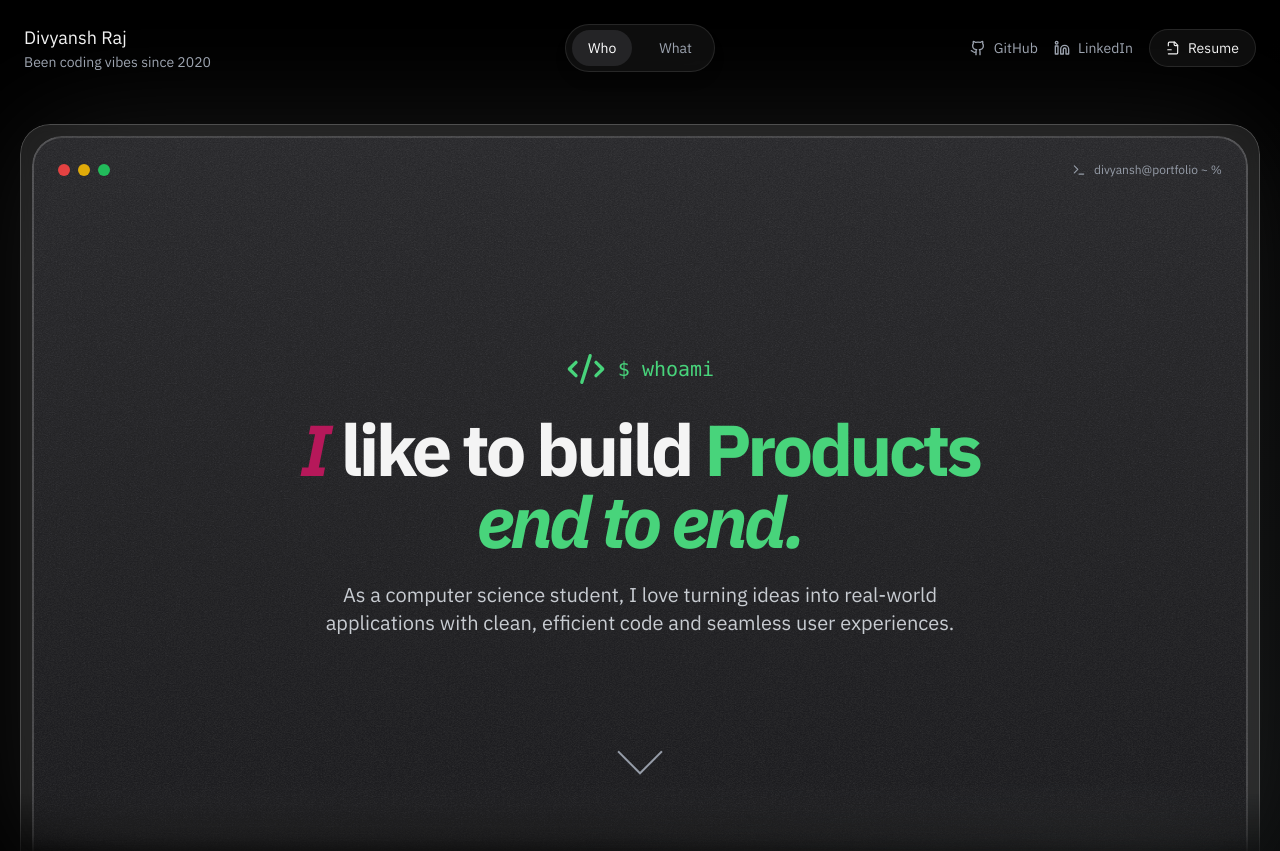
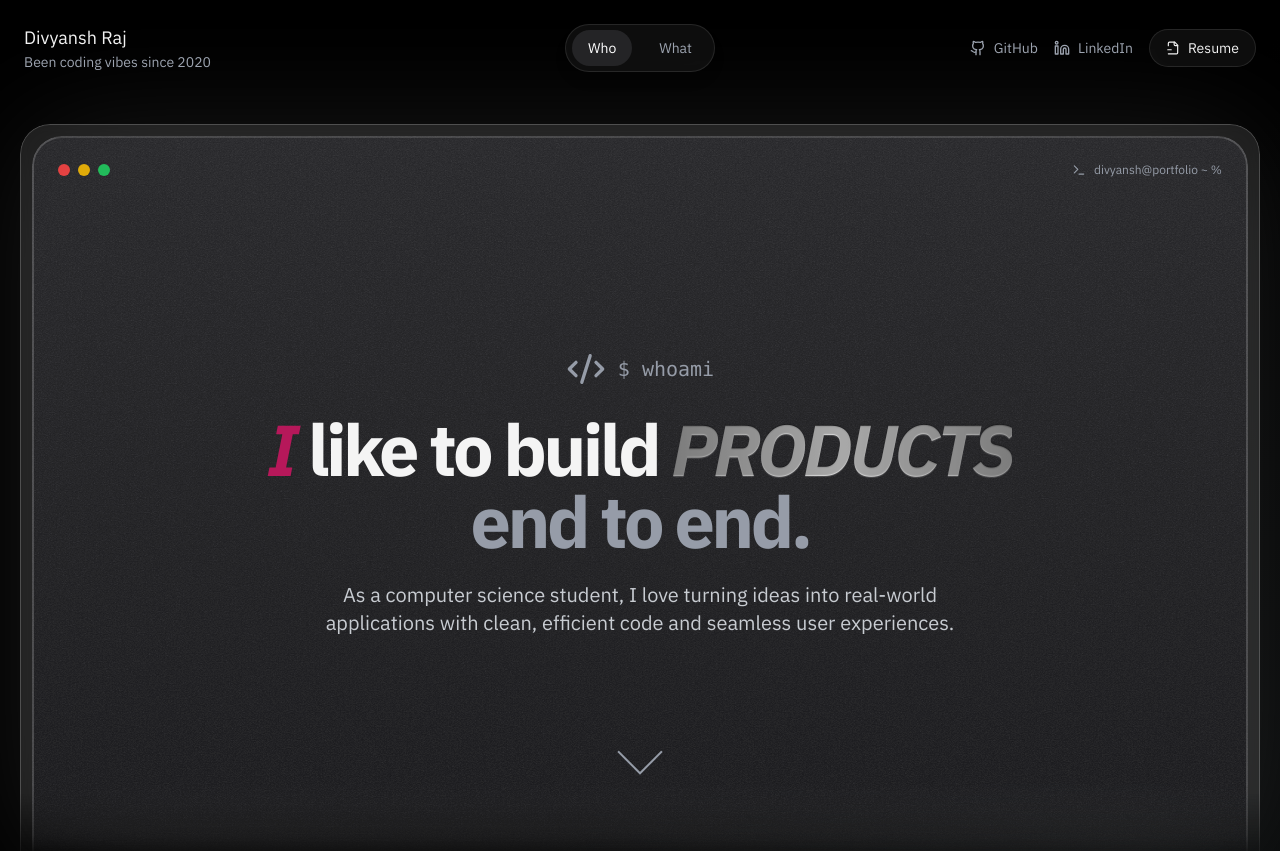
Before and after one commit to divyanshraj0408/Personal-Portfolio, a React (Vite) app: page / in a window 1280 px wide. Shown: the top 851 px of the page. Built offline with nearby package versions, Linux system fonts and the light colour scheme.

Commit message:
mobile navigation update

```diff
--- a/src/components/Navigation.jsx
+++ b/src/components/Navigation.jsx
@@ -13,13 +13,14 @@ const Navigation = () => {
   const navigate = useNavigate();
   const [activeTab, setActiveTab] = useState("work");
   const [mobileMenuOpen, setMobileMenuOpen] = useState(false);
-
   const toggleMobileMenu = () => {
-    setMobileMenuOpen(!mobileMenuOpen);
+    // console.log("Toggled mobile menu:", !mobileMenuOpen);
+    setMobileMenuOpen((prev) => !prev);
   };
 
+
   return (
-    <nav className="w-full text-on-bg-color p-6 mb-10 top-0 z-50 ">
+    <nav className="relative w-full text-on-bg-color p-6 mb-10 top-0 z-50">
       <div className="max-w-[100%] mx-auto flex justify-between items-center relative">
         {/* Left side - Name and title */}
         <div className="w-1/3">
@@ -35,8 +36,7 @@ const Navigation = () => {
         <div className="hidden md:block fixed left-1/2 -translate-x-1/2 z-10">
           <div className="flex items-center justify-between w-[150px] h-12 px-1.5 relative backdrop-blur-lg bg-white/5 rounded-3xl border border-white/10 transition-all duration-300 ease-in-out shadow-lg">
             <button
-              className={`px-4 py-2 text-sm rounded-full transition-all ${
-                activeTab === "work"
+              className={`px-4 py-2 text-sm rounded-full transition-all ${activeTab === "work"
                 ? "text-white bg-zinc-800/90"
                 : "text-gray-400 hover:text-white"
                 }`}
@@ -48,8 +48,7 @@ const Navigation = () => {
               Who
             </button>
             <button
-              className={`px-4 py-2 text-sm rounded-full transition-all ${
-                activeTab === "info"
+              className={`px-4 py-2 text-sm rounded-full transition-all ${activeTab === "info"
                 ? "text-white bg-zinc-800/90"
                 : "text-gray-400 hover:text-white"
                 }`}
@@ -109,38 +108,39 @@ const Navigation = () => {
 
       {/* Mobile menu */}
       {mobileMenuOpen && (
-        <div className="md:hidden absolute top-full left-0 right-0 bg-zinc-900/95 backdrop-blur-md border-b border-white/5 p-4">
-          <div className="flex justify-center mb-4">
+        // <div className="md:hidden absolute top-full left-0 right-0 bg-zinc-900/95 backdrop-blur-md border-b border-white/5 p-4 z-[999]">
+        <div className="md:hidden">
+          <div className="flex justify-center mb-1 mt-4">
             <div className="flex items-center justify-between w-[150px] h-12 px-1.5 relative backdrop-blur-lg bg-white/5 rounded-3xl border border-white/10 transition-all duration-300 ease-in-out shadow-lg">
               <button
-                className={`px-4 py-2 text-sm rounded-full transition-all ${
-                  activeTab === "work"
+                className={`px-4 py-2 text-sm rounded-full transition-all ${activeTab === "work"
                   ? "text-white bg-zinc-800/90"
                   : "text-gray-400 hover:text-white"
                   }`}
                 onClick={() => {
                   setActiveTab("work");
+                  navigate("/");
                   setMobileMenuOpen(false);
                 }}
               >
                 Work
               </button>
               <button
-                className={`px-4 py-2 text-sm rounded-full transition-all ${
-                  activeTab === "info"
+                className={`px-4 py-2 text-sm rounded-full transition-all ${activeTab === "info"
                   ? "text-white bg-zinc-800/90"
                   : "text-gray-400 hover:text-white"
                   }`}
                 onClick={() => {
                   setActiveTab("info");
                   setMobileMenuOpen(false);
+                  navigate("/info");
                 }}
               >
                 Info
               </button>
             </div>
           </div>
-          <div className="flex flex-col space-y-4">
+          {/* <div className="flex flex-col space-y-4">
             <a
               href="https://github.com/divyanshraj"
               target="_blank"
@@ -171,7 +171,7 @@ const Navigation = () => {
               Résumé
               <ArrowUpRight size={16} />
             </a>
-          </div>
+          </div> */}
         </div>
       )}
     </nav>
--- a/src/components/Terminal.jsx
+++ b/src/components/Terminal.jsx
@@ -1,4 +1,5 @@
 import { Code2, Terminal as TerminalIcon } from "lucide-react";
+import "./terminal.css"
 
 const Terminal = () => {
   return (
@@ -59,14 +60,14 @@ const Terminal = () => {
           {/* Main Content (Centered) */}
           <div className="flex flex-col justify-center items-center flex-grow text-center">
             <div className="flex items-center justify-center mb-6 lg:flex hidden">
-              <Code2 size={40} className="text-green-400 mr-3" />
-              <h2 className="text-xl text-green-400 font-mono ">$ whoami</h2>
+              <Code2 size={40} className="text-gray-400 mr-3" />
+              <h2 className="text-xl text-gray-400 font-mono ">$ whoami</h2>
             </div>
             <h1 className="text-5xl sm:text-5xl md:text-7xl font-bold mb-6 tracking-tighter">
               <span className="italic text-pink-700">I</span> like to build{" "}
-              <span className="text-green-400">Products</span> <br />
+              <span className="brushed-steel-text italic">Products</span> <br />
               {/* not {" "} */}
-              <span className="italic text-green-400">end to end.</span>
+              <span className="text-gray-400">end to end.</span>
             </h1>
             <div className="mb-10 text-xl text-gray-300 max-w-2xl">
               As a computer science student, I love turning ideas into real-world applications with clean, efficient code and seamless user experiences.
--- /dev/null
+++ b/src/components/terminal.css
@@ -0,0 +1,47 @@
+.brushed-steel-text {
+    position: relative;
+    display: inline-block;
+    vertical-align: bottom;
+    /* font-size: 3rem; */
+    font-weight: 800;
+    /* letter-spacing: 0.5px; */
+    text-transform: uppercase;
+    background: linear-gradient(to right, #8d8d8d, #e0e0e0, #8d8d8d);
+    /* brushed texture */
+    background-size: 100% 3px;
+    background-clip: text;
+    -webkit-background-clip: text;
+    -webkit-text-fill-color: transparent;
+    text-shadow:
+        0 1px 1px rgba(255, 255, 255, 0.2),
+        0 -1px 1px rgba(0, 0, 0, 0.3);
+    overflow: hidden;
+}
+
+/* Thin diagonal light streak — runs only once */
+.brushed-steel-text::after {
+    content: "";
+    position: absolute;
+    top: 0;
+    left: -60%;
+    width: 30%;
+    height: 100%;
+    background: linear-gradient(115deg,
+            rgba(255, 255, 255, 0) 0%,
+            rgba(255, 255, 255, 0.8) 50%,
+            rgba(255, 255, 255, 0) 100%);
+    transform: skewX(-20deg);
+    opacity: 0.6;
+    animation: shine-streak 2.5s ease-in-out 0.5s 1 forwards;
+    /* runs once (1), with 0.5s delay, and stays at end position */
+}
+
+@keyframes shine-streak {
+    0% {
+        left: -60%;
+    }
+
+    100% {
+        left: 120%;
+    }
+}
```
Lines whose indentation alone changed are shown as unchanged.
